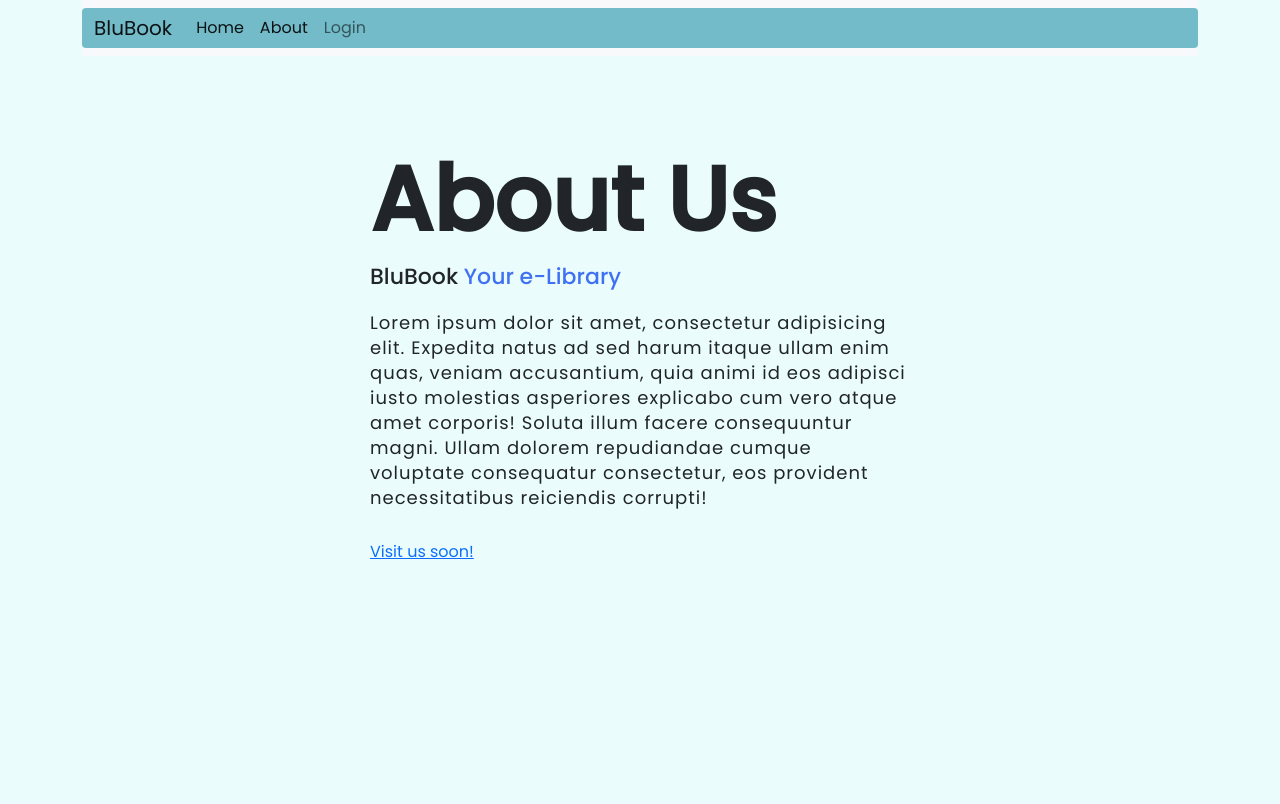
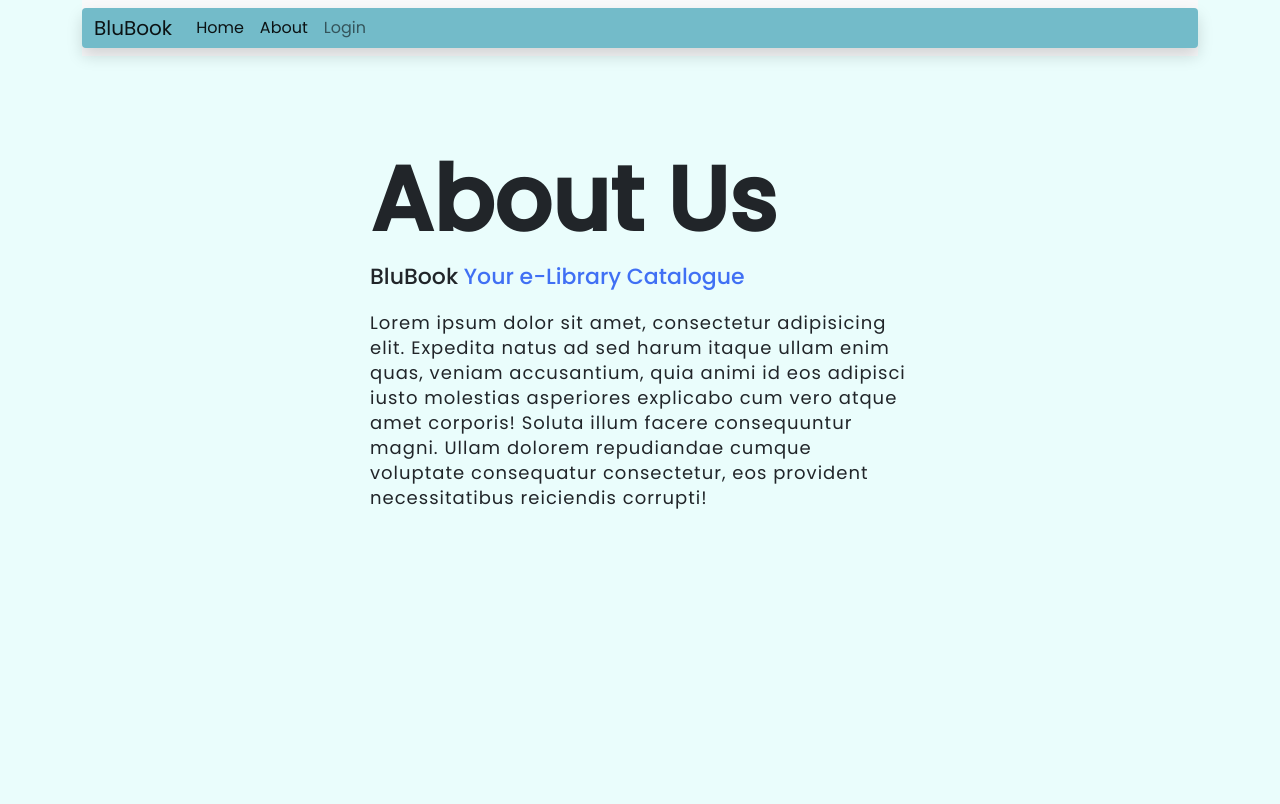
Before and after one commit to nrwfebriani/KatalogIAI, a PHP site: page /about.php in a window 1280 px wide. Shown: the top 804 px of the page. Run offline with PHP 8.4, Linux system fonts and the light colour scheme.

Commit message:
minor change

```diff
--- a/about.php
+++ b/about.php
@@ -21,7 +21,7 @@ session_start();
 <body>
     <div class="container">
     <nav class="navbar navbar-expand-lg navbar-light bg-light">
-            <div class="container blue rounded">
+            <div class="container blue rounded shadow">
                 <a class="navbar-brand" href="index.php">BluBook</a>
                 <button class="navbar-toggler" type="button" data-bs-toggle="collapse" data-bs-target="#navbarSupportedContent" aria-controls="navbarSupportedContent" aria-expanded="false" aria-label="Toggle navigation">
                 <span class="navbar-toggler-icon"></span>
@@ -54,14 +54,10 @@ session_start();
 	</nav>
     <section class="about-us">
         <div class="about">
-        <!--<img src="girl.png" class="pic">-->
         <div class="text">
             <h2>About Us</h2>
-            <h5>BluBook<span> Your e-Library</span></h5>
+            <h5>BluBook<span> Your e-Library Catalogue</span></h5>
             <p>Lorem ipsum dolor sit amet, consectetur adipisicing elit. Expedita natus ad sed harum itaque ullam enim quas, veniam accusantium, quia animi id eos adipisci iusto molestias asperiores explicabo cum vero atque amet corporis! Soluta illum facere consequuntur magni. Ullam dolorem repudiandae cumque voluptate consequatur consectetur, eos provident necessitatibus reiciendis corrupti!</p>
-            <div class="data">
-            <a href="#" class="hire">Visit us soon!</a>
-            </div>
         </div>
         </div>
     </section>
--- a/admin.php
+++ b/admin.php
@@ -39,7 +39,7 @@ if (isset($_SESSION['user_id']) &&
 <body>
 	<div class="container">
 		<nav class="navbar navbar-expand-lg navbar-light bg-light">
-		  <div class="container-fluid blue">
+		  <div class="container-fluid blue rounded shadow">
 		    <a class="navbar-brand" href="admin.php">Admin</a>
 		    <button class="navbar-toggler" type="button" data-bs-toggle="collapse" data-bs-target="#navbarSupportedContent" aria-controls="navbarSupportedContent" aria-expanded="false" aria-label="Toggle navigation">
 		      <span class="navbar-toggler-icon"></span>
--- a/index.php
+++ b/index.php
@@ -39,7 +39,7 @@ $stocks = get_availability($conn);
 <body>
 	<div class="container flex">
 		<nav class="navbar navbar-expand-lg navbar-light bg-light">
-		  <div class="container-fluid blue rounded">
+		  <div class="container-fluid blue rounded shadow">
 		    <a class="navbar-brand" href="index.php">BluBook</a>
 		    <button class="navbar-toggler" type="button" data-bs-toggle="collapse" data-bs-target="#navbarSupportedContent" aria-controls="navbarSupportedContent" aria-expanded="false" aria-label="Toggle navigation">
 		      <span class="navbar-toggler-icon"></span>
```
